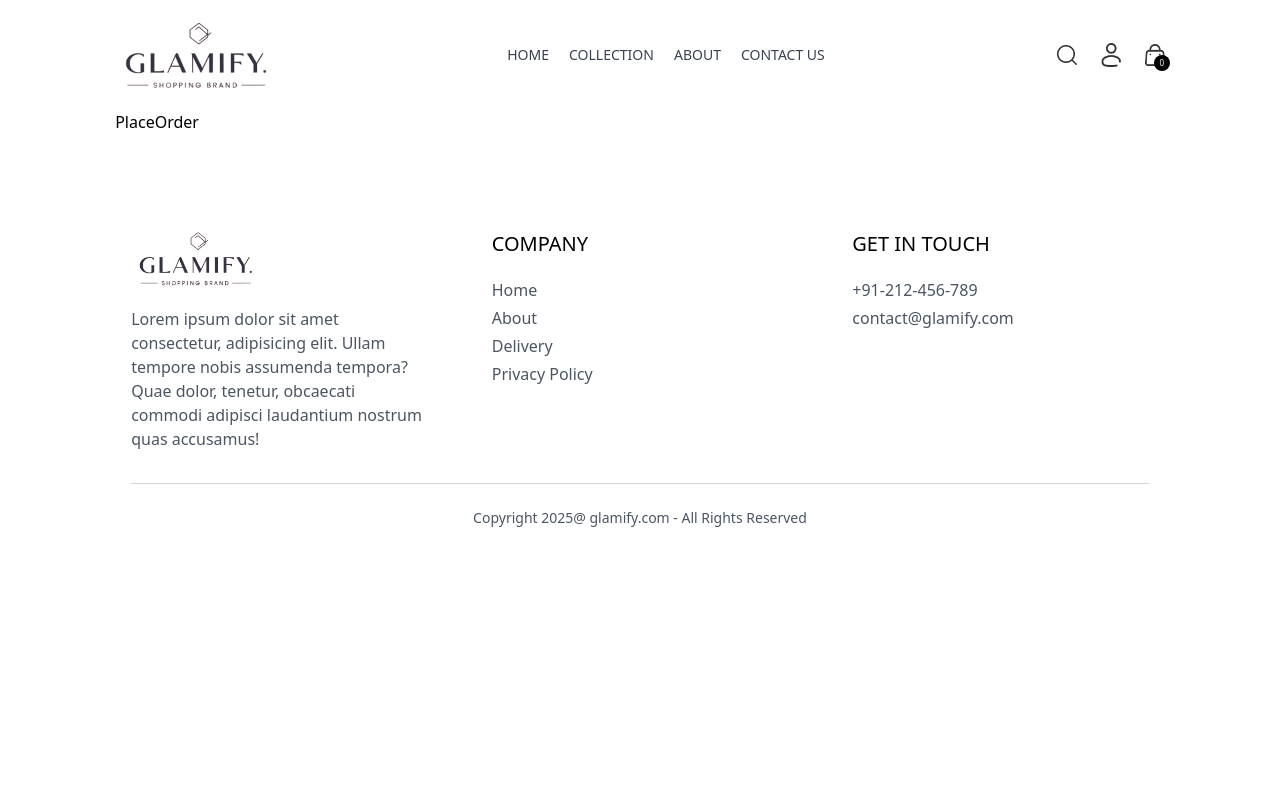
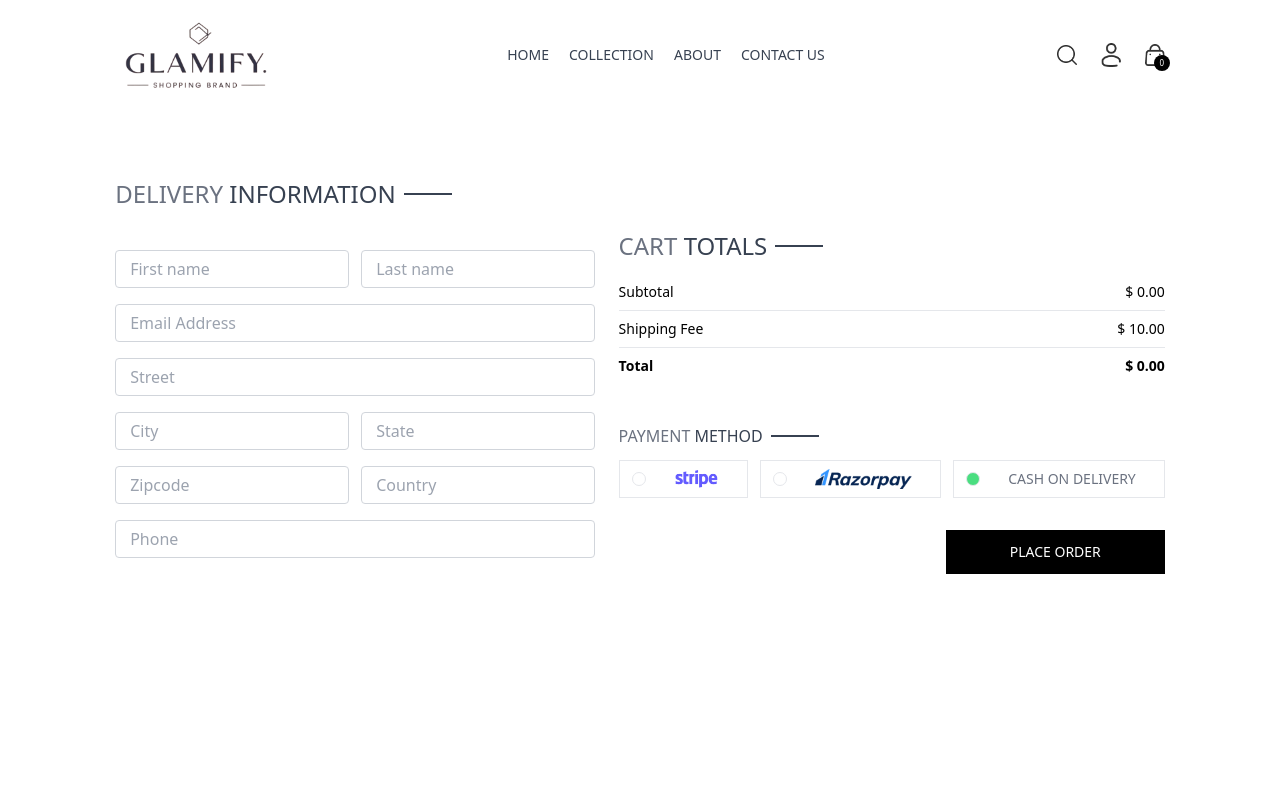
Before and after one commit to DeepshikhaJana/Glamify, a React (Vite) app: page /placeOrder in a window 1280 px wide. Shown: the top 800 px of the page. Built offline with nearby package versions, Linux system fonts and the light colour scheme.

Commit message:
updated PlaceOrder

```diff
--- a/src/pages/Cart.jsx
+++ b/src/pages/Cart.jsx
@@ -60,7 +60,7 @@ function Cart() {
             <div className='w-full sm:w-[450px]'>
               <CartTotal/>
               <div className='w-full text-end'>
-                  <button onClick={()=> navigate('/place-order')} className='bg-black text-white text-sm my-8 px-8 py-3'>PROCEED TO CHECKOUT</button>
+                  <button onClick={()=> navigate('/placeOrder')} className='bg-black text-white text-sm my-8 px-8 py-3'>PROCEED TO CHECKOUT</button>
               </div>
             </div>
         </div>
--- a/src/pages/PlaceOrder.jsx
+++ b/src/pages/PlaceOrder.jsx
@@ -1,9 +1,126 @@
-import React from 'react'
+import React, { useContext } from 'react'
+import Title from '../component/Title'
+import CartTotal from '../component/CartTotal';
+import { assets } from '../assets/assets';
+import { useState } from 'react';
+import { ShopContext } from '../context/ShopContext';
 
 function PlaceOrder() {
+
+  const [method, setMethod] = useState('cod');
+
+  const {navigate} = useContext(ShopContext)
   return (
-    <div>PlaceOrder</div>
-  )
+    <div className="flex flex-col sm:flex-row justify-between gap-4 pt-5 sm:pt-14 min-h-[80vh] border-top">
+      <div className="flex flex-col gap-4 w-full sm:max-w-[480px]">
+        <div className="text-xl sm:text-2xl my-3">
+          <Title text1={"DELIVERY"} text2={"INFORMATION"} />
+        </div>
+        <div className="flex gap-3">
+          <input
+            className="border border-gray-300 rounded py-1.5 px-3.5 w-full"
+            type="text"
+            placeholder="First name"
+          />
+          <input
+            className="border border-gray-300 rounded py-1.5 px-3.5 w-full"
+            type="text"
+            placeholder="Last name"
+          />
+        </div>
+        <input
+          className="border border-gray-300 rounded py-1.5 px-3.5 w-full"
+          type="email"
+          placeholder="Email Address"
+        />
+        <input
+          className="border border-gray-300 rounded py-1.5 px-3.5 w-full"
+          type="email"
+          placeholder="Street"
+        />
+        <div className="flex gap-3">
+          <input
+            className="border border-gray-300 rounded py-1.5 px-3.5 w-full"
+            type="text"
+            placeholder="City"
+          />
+          <input
+            className="border border-gray-300 rounded py-1.5 px-3.5 w-full"
+            type="text"
+            placeholder="State"
+          />
+        </div>
+        <div className="flex gap-3">
+          <input
+            className="border border-gray-300 rounded py-1.5 px-3.5 w-full"
+            type="number"
+            placeholder="Zipcode"
+          />
+          <input
+            className="border border-gray-300 rounded py-1.5 px-3.5 w-full"
+            type="text"
+            placeholder="Country"
+          />
+        </div>
+        <input
+          className="border border-gray-300 rounded py-1.5 px-3.5 w-full"
+          type="number"
+          placeholder="Phone"
+        />
+      </div>
+
+      <div className="mt-8">
+        <div className="mt-8 min-w-80">
+          <CartTotal />
+        </div>
+
+        <div className="mt-12">
+          <Title text1={"PAYMENT"} text2={"METHOD"} />
+          <div className="flex gap-3 flex-col lg:flex-row">
+            <div
+              onClick={() => setMethod("stripe")}
+              className="flex items-center gap-3 border p-2 px-3 cursor-pointer"
+            >
+              <p
+                className={`min-w-3.5 h-3.5 border rounded-full ${
+                  method === "stripe" ? "bg-green-400" : ""
+                }`}
+              ></p>
+              <img className=" h-5 mx-4" src={assets.stripe_logo} alt="" />
+            </div>
+            <div
+              onClick={() => setMethod("razorpay")}
+              className="flex items-center gap-3 border p-2 px-3 cursor-pointer"
+            >
+              <p
+                className={`min-w-3.5 h-3.5 border rounded-full  ${
+                  method === "razorpay" ? "bg-green-400" : ""
+                }`}
+              ></p>
+              <img className=" h-5 mx-4" src={assets.razorpay_logo} alt="" />
+            </div>
+            <div
+              onClick={() => setMethod("cod")}
+              className="flex items-center gap-3 border p-2 px-3 cursor-pointer"
+            >
+              <p
+                className={`min-w-3.5 h-3.5 border rounded-full ${
+                  method === "cod" ? "bg-green-400" : ""
+                }`}
+              ></p>
+              <p className="text-gray-500 text-sm font-medium mx-4 ">
+                CASH ON DELIVERY
+              </p>
+            </div>
+          </div>
+
+          <div className='w-full text-end mt-8'>
+                <button onClick={() => navigate('/orders')} className='bg-black text-white px-16 py-3 text-sm'>PLACE ORDER</button>
+          </div>
+        </div>
+      </div>
+    </div>
+  );
 }
 
 export default PlaceOrder
```
